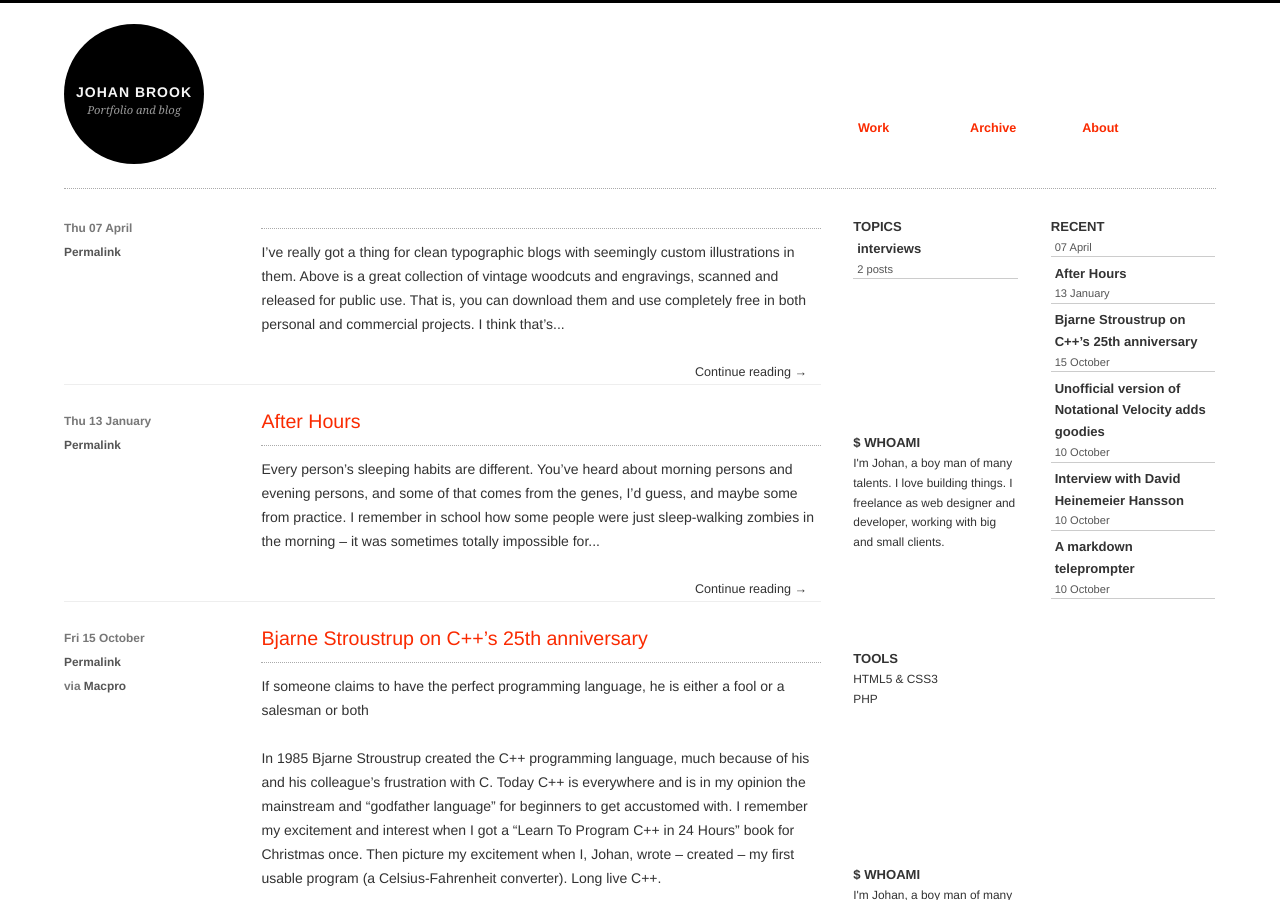
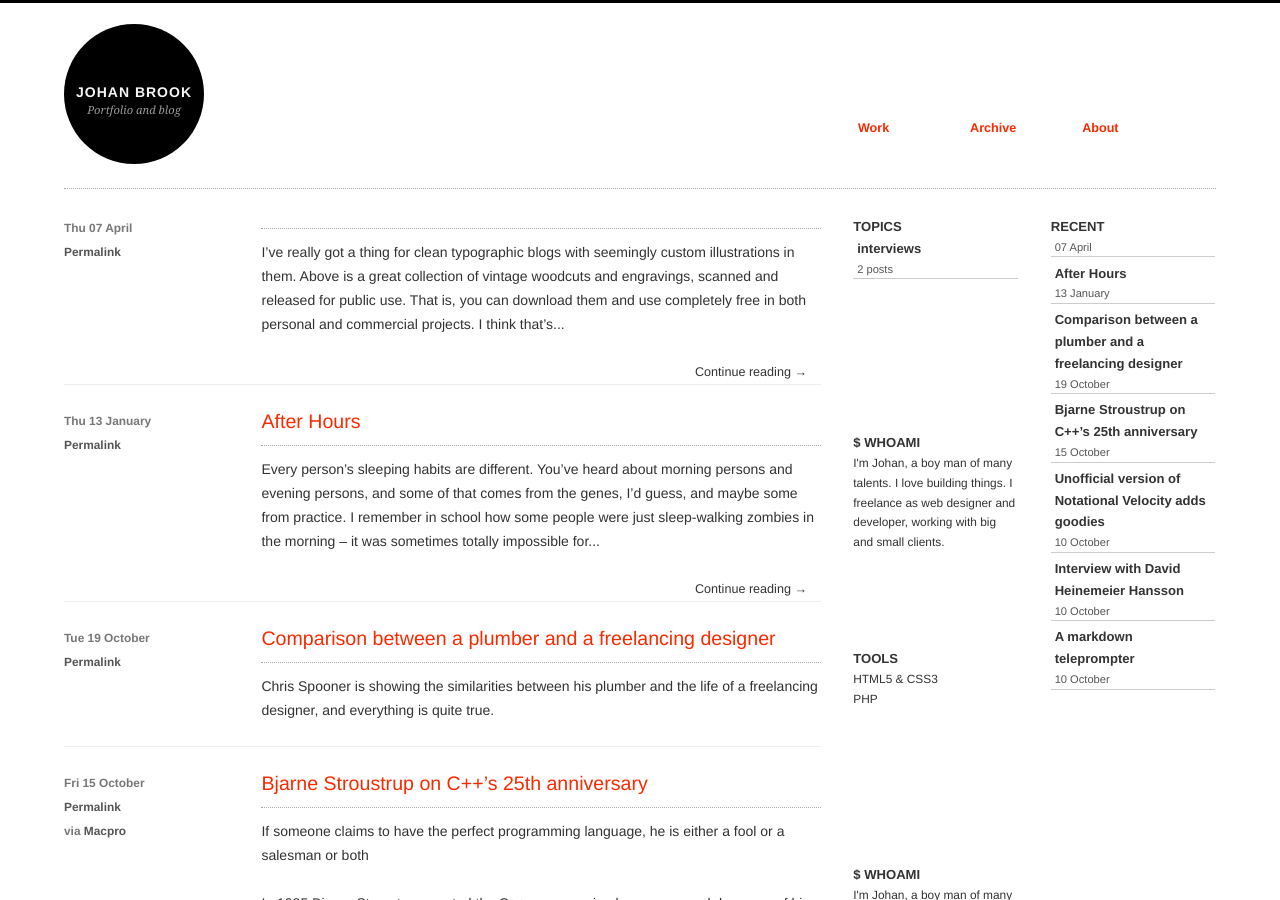
Before and after one commit to johanbrook/old.johanbrook.com, a Jekyll site: the page built from index.html, in a window 1280 px wide and 900 px high. Built offline with Jekyll 4.4.1, drawn with Linux system fonts in a browser that asks for light colours; Markdown is read by kramdown in place of the engine named in the settings.

Commit message:
Added post.

```diff
--- a/_config.yml
+++ b/_config.yml
@@ -5,5 +5,6 @@ rdiscount:
   extensions: [smart]
 pygments: true
 permalink: /:categories/:title
+exclude: Rakefile
 post_types:
     - work
--- /dev/null
+++ b/_posts/2010-10-19-comparison-between-a-plumber-and-a-freelancing-designer.markdown
@@ -0,0 +1,10 @@
+---
+  title: Comparison between a plumber and a freelancing designer
+  category: freelancing
+  layout: post
+  date: 2010-10-19
+  link: http://line25.com/articles/why-my-plumber-would-make-a-great-freelancer
+  shortlink: http://jnbrk.se/bzy8DO
+---
+
+Chris Spooner is showing the similarities between his plumber and the life of a freelancing designer, and everything is quite true.
```
